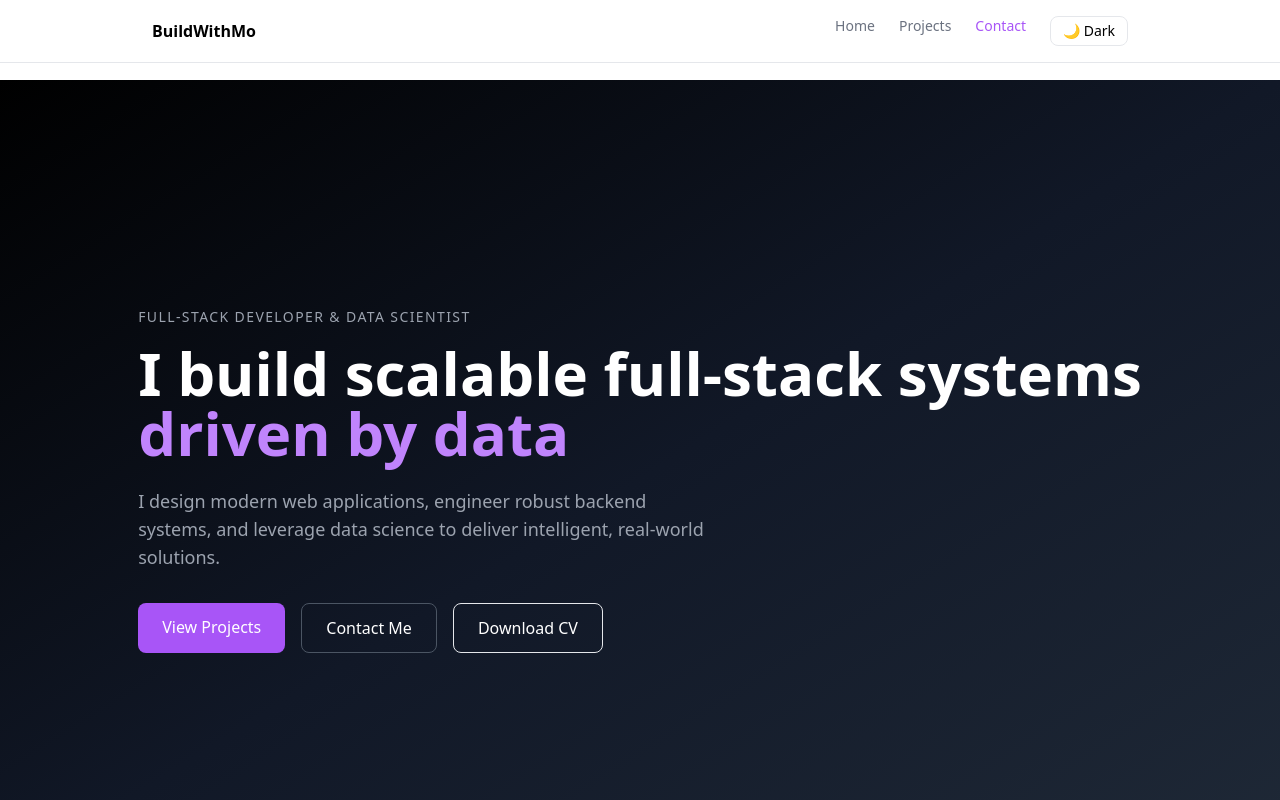
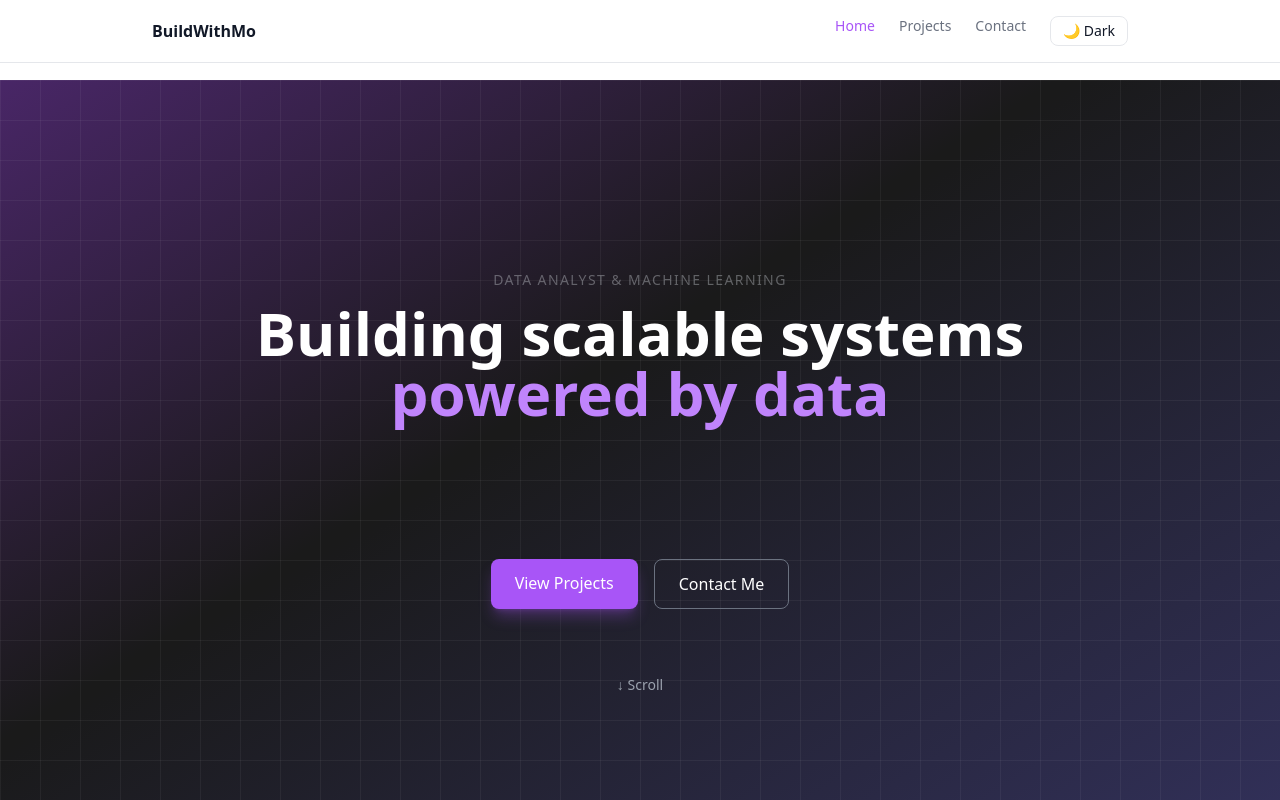
Before and after one commit to buildwithmo-dev/portfolio, a React app: page / in a window 1280 px wide. Shown: the top 800 px of the page. Built offline with nearby package versions, Linux system fonts and the light colour scheme; the HTML template or start-up script is replaced by a standard one.

Commit message:
Added some stlying to hero section

```diff
--- a/package.json
+++ b/package.json
@@ -10,6 +10,9 @@
     "preview": "vite preview"
   },
   "dependencies": {
+    "@tsparticles/engine": "^3.9.1",
+    "@tsparticles/react": "^3.0.0",
+    "@tsparticles/slim": "^3.9.1",
     "firebase": "^12.11.0",
     "framer-motion": "^12.38.0",
     "react": "^19.2.4",
--- a/src/App.jsx
+++ b/src/App.jsx
@@ -9,7 +9,7 @@ import Footer from "./components/Footer";
 
 export default function App() {
   return (
-    <div className="bg-white dark:bg-black text-black dark:text-white">
+    <div className="bg-white dark:bg-black transition-colors duration-300">
       <Navbar />
 
       <main className="pt-20">
--- a/src/components/Hero.jsx
+++ b/src/components/Hero.jsx
@@ -1,70 +1,102 @@
-import { motion } from "framer-motion";
+import { motion, AnimatePresence } from "framer-motion";
+import { useEffect, useState } from "react";
+import ParticlesBg from "./ParticlesBg";
 
 export default function Hero() {
+  const [mode, setMode] = useState("dev");
+
+  // 🔄 Toggle logic from Version 1
+  useEffect(() => {
+    const interval = setInterval(() => {
+      setMode((prev) => (prev === "dev" ? "data" : "dev"));
+    }, 6000);
+    return () => clearInterval(interval);
+  }, []);
+
   return (
-    <section className="min-h-screen flex items-center bg-gradient-to-br from-black via-gray-900 to-gray-800 text-white">
-      <div className="max-w-6xl mx-auto px-6">
+    <section
+      id="home"
+      className="relative min-h-screen flex items-center justify-center overflow-hidden text-white"
+    >
+      {/* 🔥 Animated Gradient Background from Version 2 */}
+      <div className="absolute inset-0 bg-gradient-to-br from-purple-700 via-black to-indigo-900 animate-gradient opacity-90"></div>
 
-        {/* Tagline */}
+      <ParticlesBg />
+
+      {/* 🔥 Grid Overlay */}
+      <div className="absolute inset-0 bg-[linear-gradient(rgba(255,255,255,0.05)_1px,transparent_1px),linear-gradient(90deg,rgba(255,255,255,0.05)_1px,transparent_1px)] bg-[size:40px_40px]"></div>
+
+      {/* 🔥 Content */}
+      <div className="relative z-10 max-w-6xl mx-auto px-6 text-center">
+
+        {/* 🔄 Dynamic Role Label */}
         <motion.p
-          initial={{ opacity: 0, y: 20 }}
+          key={mode}
+          initial={{ opacity: 0, y: 10 }}
           animate={{ opacity: 1, y: 0 }}
-          transition={{ duration: 0.5 }}
-          className="text-sm text-gray-400 mb-4 tracking-widest"
+          className="text-sm tracking-widest text-gray-300 mb-4"
         >
-          FULL-STACK DEVELOPER & DATA SCIENTIST
+          {mode === "dev"
+            ? "FULL-STACK SOFTWARE ENGINEER"
+            : "DATA ANALYST & MACHINE LEARNING"}
         </motion.p>
 
-        {/* Main Heading */}
+        {/* 🔥 Headline (Static Animation) */}
         <motion.h1
           initial={{ opacity: 0, y: 20 }}
           animate={{ opacity: 1, y: 0 }}
           transition={{ delay: 0.2 }}
           className="text-4xl md:text-6xl font-bold leading-tight"
         >
-          I build scalable full-stack systems <br />
-          <span className="text-purple-400">driven by data</span>
+          Building scalable systems <br />
+          <span className="text-purple-400">powered by data</span>
         </motion.h1>
 
-        {/* Description */}
-        <motion.p
-          initial={{ opacity: 0, y: 20 }}
-          animate={{ opacity: 1, y: 0 }}
-          transition={{ delay: 0.4 }}
-          className="mt-6 text-gray-400 max-w-xl text-lg"
-        >
-          I design modern web applications, engineer robust backend systems,
-          and leverage data science to deliver intelligent, real-world solutions.
-        </motion.p>
+        {/* 🔥 Dynamic Description */}
+        <div className="h-20"> {/* Fixed height prevents layout jump during switch */}
+          <motion.p
+            key={mode + "-desc"}
+            initial={{ opacity: 0, y: 20 }}
+            animate={{ opacity: 1, y: 0 }}
+            transition={{ delay: 0.1 }}
+            className="mt-6 text-gray-300 max-w-xl mx-auto text-lg"
+          >
+            {mode === "dev"
+              ? "I build performant web applications, scalable APIs, and production-ready systems."
+              : "I analyze data, build pipelines, and generate insights that drive decisions."}
+          </motion.p>
+        </div>
 
-        {/* Buttons */}
+        {/* 🔥 Buttons */}
         <motion.div
           initial={{ opacity: 0, y: 20 }}
           animate={{ opacity: 1, y: 0 }}
           transition={{ delay: 0.6 }}
-          className="mt-8 flex gap-4 flex-wrap"
+          className="mt-8 flex gap-4 justify-center flex-wrap"
         >
           <a
             href="#projects"
-            className="bg-purple-500 hover:bg-purple-600 px-6 py-3 rounded-lg font-medium transition"
+            className="bg-purple-500 hover:bg-purple-600 px-6 py-3 rounded-lg font-medium transition shadow-lg shadow-purple-500/30"
           >
             View Projects
           </a>
 
           <a
             href="#contact"
-            className="border border-gray-600 hover:border-white px-6 py-3 rounded-lg transition"
+            className="border border-gray-500 hover:border-white px-6 py-3 rounded-lg transition"
           >
             Contact Me
           </a>
-          <a
-            href="/resume.pdf"
-            className="border px-6 py-3 rounded-lg"
-          >
-            Download CV
-          </a>
         </motion.div>
 
+        {/* 🔽 Scroll Indicator */}
+        <motion.div
+          animate={{ y: [0, 10, 0] }}
+          transition={{ repeat: Infinity, duration: 1.5 }}
+          className="mt-16 text-gray-400 text-sm"
+        >
+          ↓ Scroll
+        </motion.div>
       </div>
     </section>
   );
--- /dev/null
+++ b/src/components/ParticlesBg.jsx
@@ -0,0 +1,67 @@
+import { useCallback, useEffect, useState } from "react";
+import Particles from "@tsparticles/react";
+import { loadSlim } from "@tsparticles/slim";
+
+export default function ParticlesBg() {
+  const [mode, setMode] = useState("dev");
+
+  const particlesInit = useCallback(async (engine) => {
+    await loadSlim(engine);
+  }, []);
+
+  useEffect(() => {
+    const interval = setInterval(() => {
+      setMode((prev) => (prev === "dev" ? "data" : "dev"));
+    }, 5000);
+
+    return () => clearInterval(interval);
+  }, []);
+
+  const options =
+    mode === "dev"
+      ? {
+          particles: {
+            number: { value: 100 },
+            color: { value: "#a855f7" },
+            links: {
+              enable: true,
+              distance: 140,
+              color: "#a855f7",
+              opacity: 0.6,
+              width: 1,
+            },
+            move: {
+              enable: true,
+              speed: 2,
+            },
+            opacity: { value: 0.9 },
+            size: { value: { min: 2, max: 4 } },
+          },
+        }
+      : {
+          particles: {
+            number: { value: 70 },
+            color: { value: "#38bdf8" },
+            links: {
+              enable: true,
+              distance: 160,
+              color: "#38bdf8",
+              opacity: 0.4,
+            },
+            move: {
+              enable: true,
+              speed: 1,
+            },
+            opacity: { value: 0.6 },
+            size: { value: { min: 1, max: 3 } },
+          },
+        };
+
+  return (
+    <Particles
+      init={particlesInit}
+      options={options}
+      className="absolute inset-0 z-0"
+    />
+  );
+}
--- a/src/index.css
+++ b/src/index.css
@@ -10,3 +10,14 @@ body {
 html {
   scroll-behavior: smooth;
 }
+
+@keyframes gradientMove {
+  0% { background-position: 0% 50%; }
+  50% { background-position: 100% 50%; }
+  100% { background-position: 0% 50%; }
+}
+
+.animate-gradient {
+  background-size: 200% 200%;
+  animation: gradientMove 10s ease infinite;
+}
```
Also changed, not shown: 1 other file (tests, documents, lock files or other folders).
